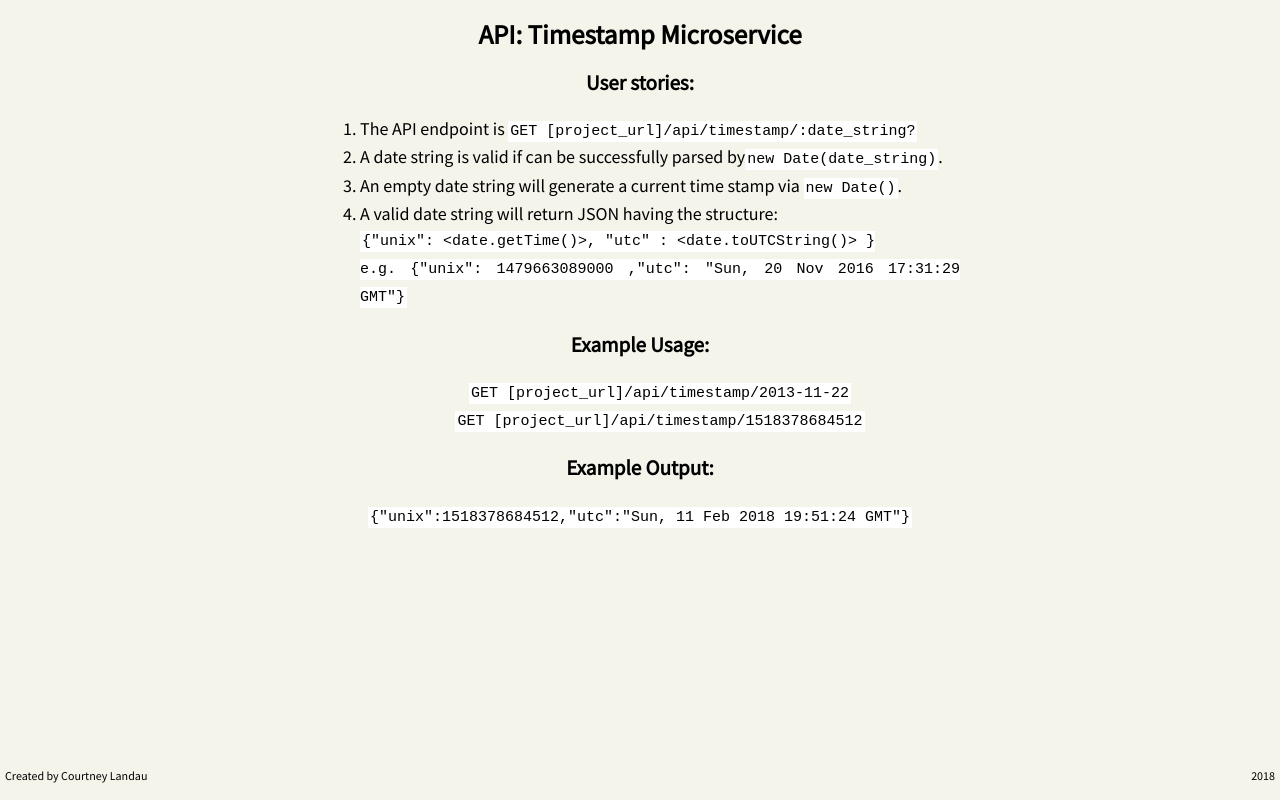
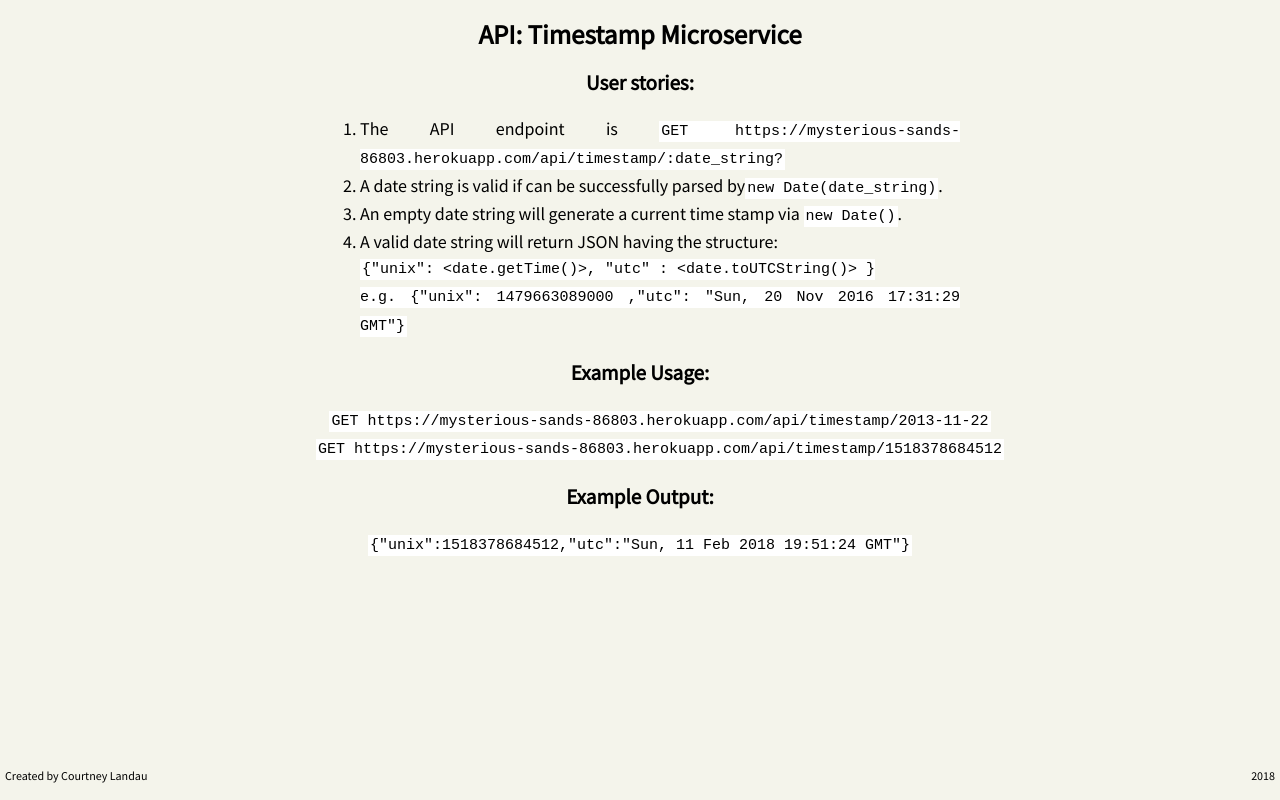
Before and after one commit to clandau/timestampMicroservice, a website: page views/index.html in a window 1280 px wide. Drawn offline with Linux system fonts and the light colour scheme; files that its build step writes are made by us from their sources.

Commit message:
add heroku url to main page

```diff
--- a/views/index.html
+++ b/views/index.html
@@ -13,8 +13,7 @@
         <h2>API: Timestamp Microservice</h2>
         <h3>User stories: </h3>
         <ol class='stories'>
-            <!-- add project url when I have one -->
-            <li>The API endpoint is <code>GET [project_url]/api/timestamp/:date_string?</code></li>
+            <li>The API endpoint is <code>GET https://mysterious-sands-86803.herokuapp.com/api/timestamp/:date_string?</code></li>
             <li>A date string is valid if can be successfully parsed by<code>new Date(date_string)</code>.</li>
             <li>An empty date string will generate a current time stamp via <code>new Date()</code>.</li>
             <li>A valid date string will return JSON having the structure: <br><code>{"unix": &lt;date.getTime()&gt;, "utc" : &lt;date.toUTCString()&gt; }<br>
@@ -24,9 +23,9 @@
     <h3>Example Usage:</h3>
         <ul>
             <li>
-                <code>GET [project_url]/api/timestamp/2013-11-22</code>
+                <code>GET https://mysterious-sands-86803.herokuapp.com/api/timestamp/2013-11-22</code>
             </li>
-            <li><code>GET [project_url]/api/timestamp/1518378684512</code></li>
+            <li><code>GET https://mysterious-sands-86803.herokuapp.com/api/timestamp/1518378684512</code></li>
         </ul>
 
     <h3>Example Output:</h3>
```
